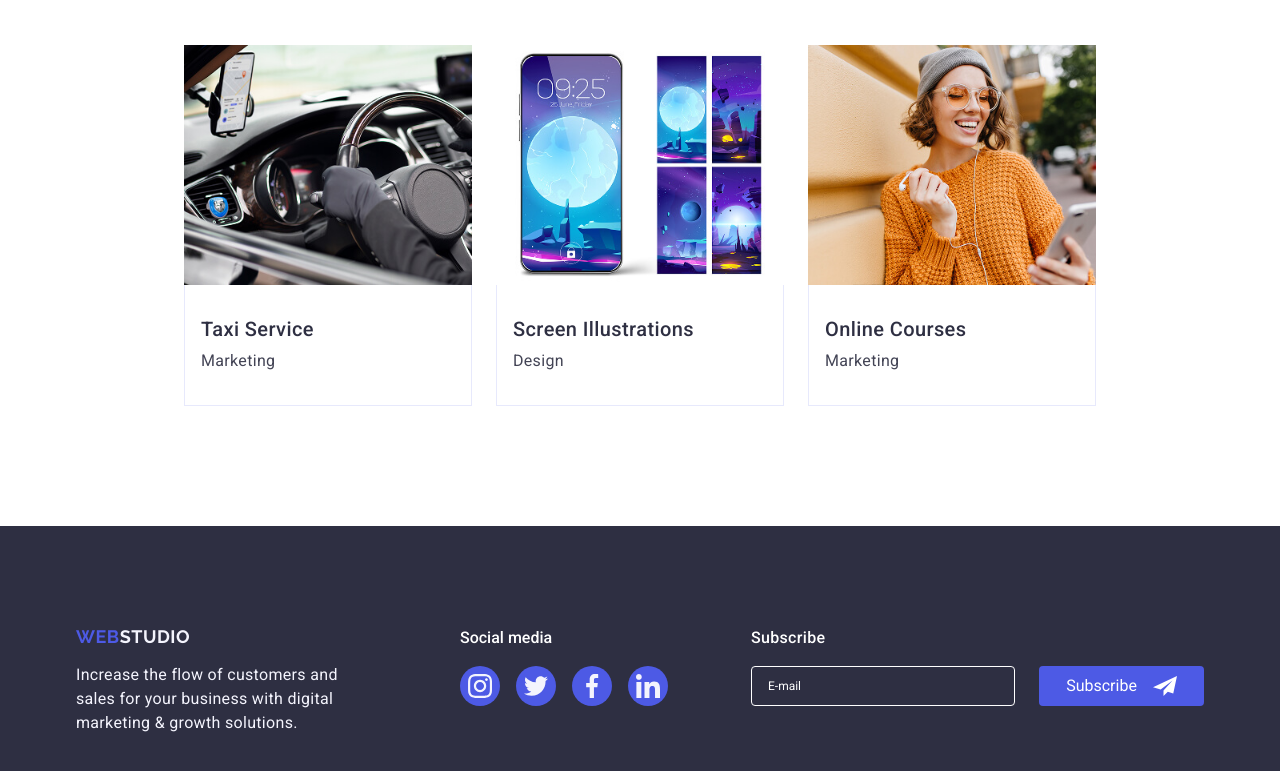
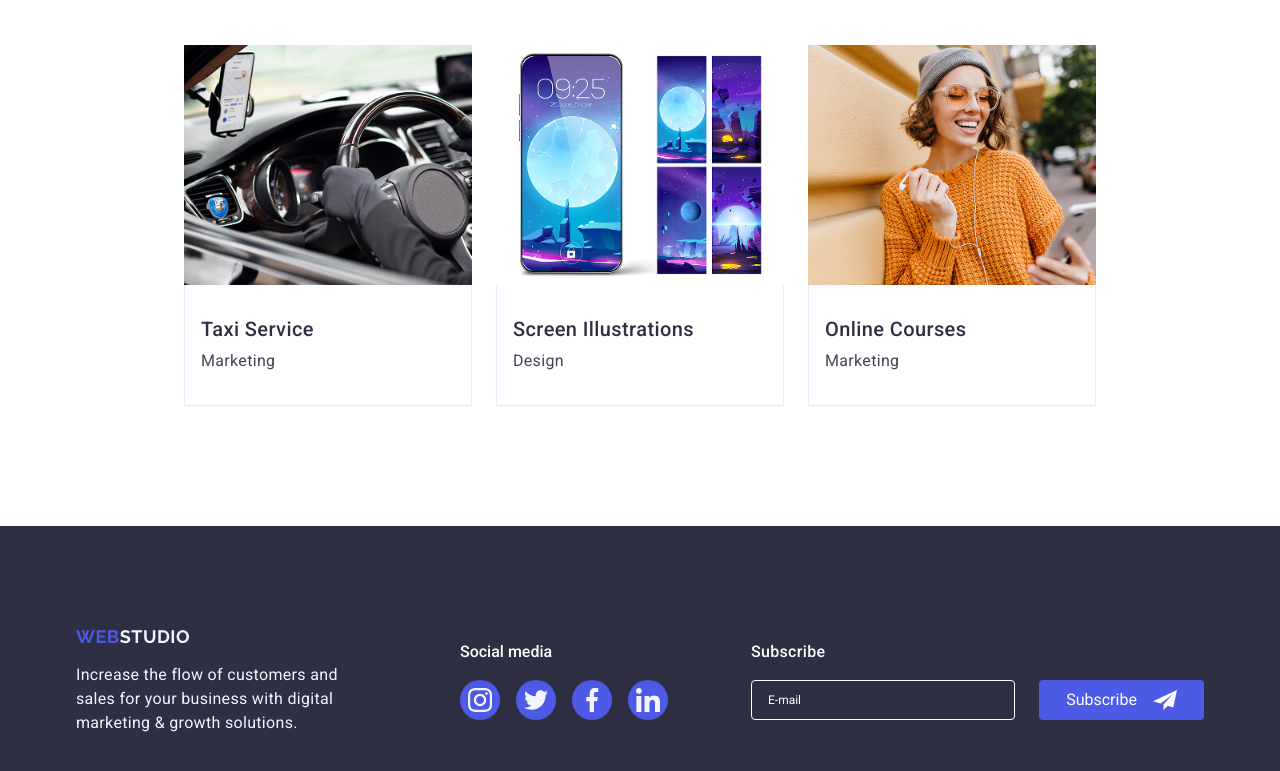
Before and after one commit to svitlanasemeniuk11-sketch/goit-markup-hw-06, a plain HTML site: page index.html in a window 1280 px wide. Shown: the part 2513-3284 px from the top of the page. Drawn offline with nearby package versions, Linux system fonts and the light colour scheme.

Commit message:
changes2

```diff
--- a/css/styles.css
+++ b/css/styles.css
@@ -664,12 +664,12 @@ img {
 }
 @media screen and (min-width: 768px){
     .footer-container {
-        width: 584px;
         display: flex;
         flex-direction: row;
-        align-items: baseline;
         flex-wrap: wrap;
-        padding-right: 15px;
+        column-gap: 24px;
+        row-gap: 72px;
+        padding-left: 108px;
         margin: 0 auto;
     }
     .footer-logo {
@@ -678,6 +678,7 @@ img {
         text-align: left;
     }
     .footer-logo-box{
+        max-width: 264px;
         margin-right: 24px;
         margin-bottom: 0;
         text-align: left;
@@ -690,6 +691,9 @@ img {
     .footer-socials-title,
     .footer-form-title {
         text-align: left;
+    }
+    .footer-socials-box{
+        max-width: 208px;
     }
     .footer-form{
         flex-direction: row;
--- a/index.html
+++ b/index.html
@@ -386,7 +386,7 @@
     </section>
     </main>
     <footer class="page-footer">
-        <div class="footer-container">
+        <div class="container footer-container">
             <div class="footer-logo-box">
                 <a href="./index.html" class="logo footer-logo">Web<span class="logo-studio-footer">Studio</span>
                 </a>
@@ -445,7 +445,7 @@
 
 <div class="mobile-menu">
     <div class="container mobile-menu-container">
-        <button class="menu-close-button">
+        <button type="button" class="menu-close-button">
         <svg width="8" height="8" class="menu-close-icon">
         <use href="./images/icons.svg#icon-close"></use>
         </svg>
```
